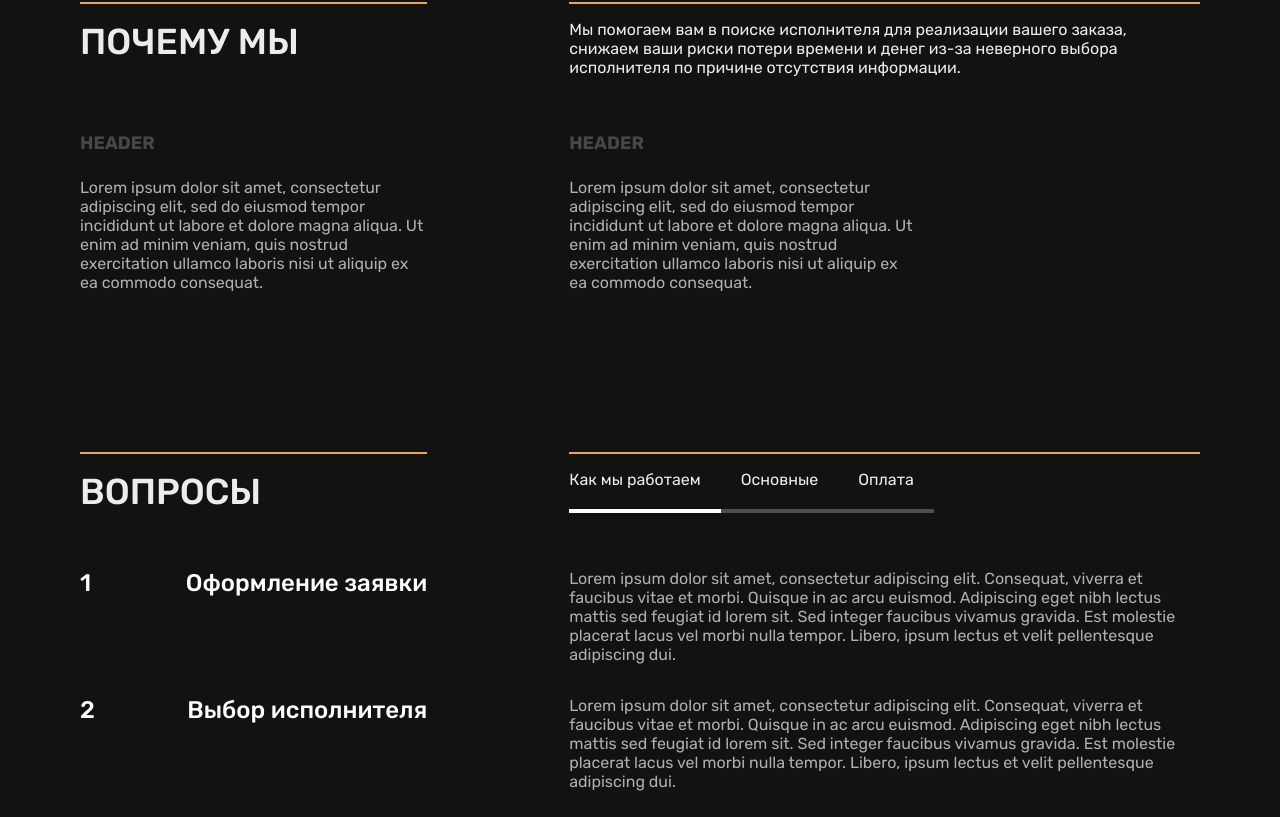
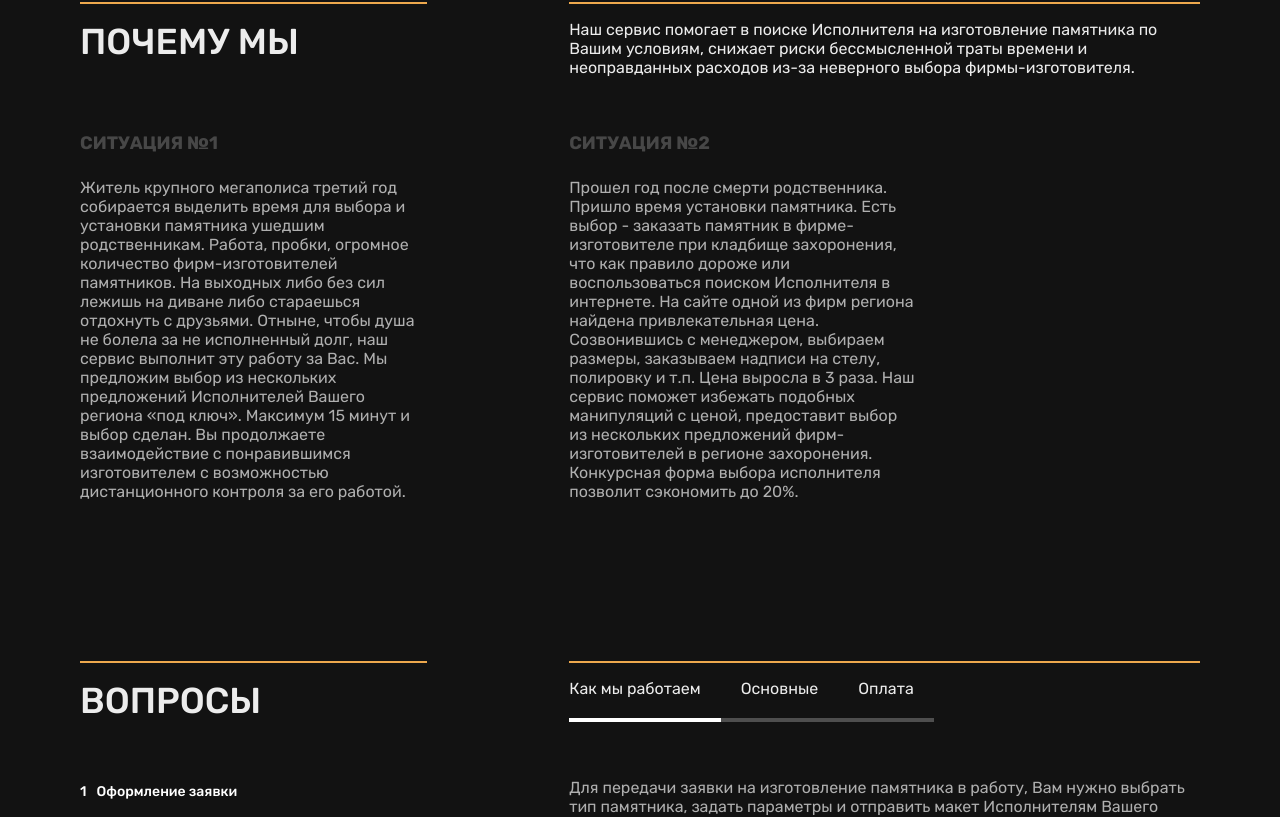
Before and after one commit to profAlexGit/lilac, a Next.js app: page / in a window 1280 px wide. Shown: the part 1937-2754 px from the top of the page. Built offline with nearby package versions, Linux system fonts and the light colour scheme; no server answers.

Commit message:
add content

```diff
--- a/components/sections/section-about/SectionAbout.tsx
+++ b/components/sections/section-about/SectionAbout.tsx
@@ -7,29 +7,39 @@ const SectionAbout: FC = () => {
 			<div className={styles.header}>
 				<h2>Почему мы</h2>
 				<p>
-					Мы помогаем вам в поиске исполнителя для реализации вашего заказа, снижаем ваши
-					риски потери времени и денег из-за неверного выбора исполнителя по причине
-					отсутствия информации.
+					Наш сервис помогает в поиске Исполнителя на изготовление памятника по Вашим
+					условиям, снижает риски бессмысленной траты времени и неоправданных расходов
+					из-за неверного выбора фирмы-изготовителя.
 				</p>
 			</div>
 
 			<div className={styles.content}>
 				<div className={styles.article}>
-					<h5>header</h5>
+					<h5>Ситуация №1</h5>
 					<p>
-						Lorem ipsum dolor sit amet, consectetur adipiscing elit, sed do eiusmod
-						tempor incididunt ut labore et dolore magna aliqua. Ut enim ad minim veniam,
-						quis nostrud exercitation ullamco laboris nisi ut aliquip ex ea commodo
-						consequat.
+						Житель крупного мегаполиса третий год собирается выделить время для выбора и
+						установки памятника ушедшим родственникам. Работа, пробки, огромное
+						количество фирм-изготовителей памятников. На выходных либо без сил лежишь на
+						диване либо стараешься отдохнуть с друзьями. Отныне, чтобы душа не болела за
+						не исполненный долг, наш сервис выполнит эту работу за Вас. Мы предложим
+						выбор из нескольких предложений Исполнителей Вашего региона «под ключ».
+						Максимум 15 минут и выбор сделан. Вы продолжаете взаимодействие с
+						понравившимся изготовителем с возможностью дистанционного контроля за его
+						работой.
 					</p>
 				</div>
 				<div className={styles.article}>
-					<h5>header</h5>
+					<h5>Ситуация №2</h5>
 					<p>
-						Lorem ipsum dolor sit amet, consectetur adipiscing elit, sed do eiusmod
-						tempor incididunt ut labore et dolore magna aliqua. Ut enim ad minim veniam,
-						quis nostrud exercitation ullamco laboris nisi ut aliquip ex ea commodo
-						consequat.
+						Прошел год после смерти родственника. Пришло время установки памятника. Есть
+						выбор - заказать памятник в фирме-изготовителе при кладбище захоронения, что
+						как правило дороже или воспользоваться поиском Исполнителя в интернете. На
+						сайте одной из фирм региона найдена привлекательная цена. Созвонившись с
+						менеджером, выбираем размеры, заказываем надписи на стелу, полировку и т.п.
+						Цена выросла в 3 раза. Наш сервис поможет избежать подобных манипуляций с
+						ценой, предоставит выбор из нескольких предложений фирм-изготовителей в
+						регионе захоронения. Конкурсная форма выбора исполнителя позволит сэкономить
+						до 20%.
 					</p>
 				</div>
 			</div>
--- a/components/sections/section-faq/TabContent.tsx
+++ b/components/sections/section-faq/TabContent.tsx
@@ -7,60 +7,60 @@ const aboutWork: ITabContentItem[] = [
 		num: 1,
 		question: 'Оформление заявки',
 		answer:
-			'Lorem ipsum dolor sit amet, consectetur adipiscing elit. Consequat, viverra et faucibus vitae et morbi. Quisque in ac arcu euismod. Adipiscing eget nibh lectus mattis sed feugiat id lorem sit. Sed integer faucibus vivamus gravida. Est molestie placerat lacus vel morbi nulla tempor. Libero, ipsum lectus et velit pellentesque adipiscing dui.',
+			'Для передачи заявки на изготовление памятника в работу, Вам нужно выбрать тип памятника, задать параметры и отправить макет Исполнителям Вашего региона.',
 	},
 	{
 		num: 2,
 		question: 'Выбор исполнителя',
 		answer:
-			'Lorem ipsum dolor sit amet, consectetur adipiscing elit. Consequat, viverra et faucibus vitae et morbi. Quisque in ac arcu euismod. Adipiscing eget nibh lectus mattis sed feugiat id lorem sit. Sed integer faucibus vivamus gravida. Est molestie placerat lacus vel morbi nulla tempor. Libero, ipsum lectus et velit pellentesque adipiscing dui.',
+			'В течении суток Вам поступят предложения от нескольких Исполнителей Вашего региона. Вам остается только выбрать фирму-изготовителя с приемлемой ценой, сроками, портфолио (образцами работ).',
 	},
 	{
 		num: 3,
 		question: 'Заключение договора',
-		answer:
-			'Lorem ipsum dolor sit amet, consectetur adipiscing elit. Consequat, viverra et faucibus vitae et morbi. Quisque in ac arcu euismod. Adipiscing eget nibh lectus mattis sed feugiat id lorem sit. Sed integer faucibus vivamus gravida. Est molestie placerat lacus vel morbi nulla tempor. Libero, ipsum lectus et velit pellentesque adipiscing dui.',
+		answer: 'После выбора Исполнителя, Вы сможете напрямую общаться с ним по всем важным моментам: заключение договора, порядок оплаты, корректировки по заказу.',
 	},
 ];
 
 const primary: ITabContentItem[] = [
 	{
 		num: 1,
-		question: 'Вопрос 1',
+		question: 'Как узнать окончательную цену на памятник, чтобы больше не доплачивать?',
 		answer:
-			'Lorem ipsum dolor sit amet, consectetur adipiscing elit. Consequat, viverra et faucibus vitae et morbi. Quisque in ac arcu euismod. Adipiscing eget nibh lectus mattis',
+			'Предложения от Исполнителя поступают к Вам по принципу «все включено», учитывая в том числе Ваши пожелания по доставке и установке. Цена исполнения может подлежать корректировке только, если Вы сами этого захотите и внесете дополнения в работу, выбранной фирмы-изготовителя или подадите новую заявку на сайте.',
 	},
 	{
 		num: 2,
-		question: 'Вопрос 2',
+		question:
+			'Живу в другом городе. Нет возможности приехать. Могу ли я заказать на Вашем сервисе памятник и быть уверенным в точном исполнении заказа?',
 		answer:
-			'Lorem ipsum dolor sit amet, consectetur adipiscing elit. Consequat, viverra et faucibus vitae et morbi. Quisque in ac arcu euismod. Adipiscing eget nibh lectus mattis sed feugiat id lorem sit. Sed integer faucibus vivamus gravida. Est molestie',
+			'Через наш сервис делаете заказ в регионе захоронения. Выбирайте Исполнителя, заключайте договор, разбивайте заказ на этапы, смотрите видео или фото отчеты от ходе работ, оплачивайте услуги по принципу «безопасная сделка» (см. раздел Оплата)',
 	},
 	{
 		num: 3,
-		question: 'Вопрос 3',
-		answer:
-			'Lorem ipsum dolor sit amet, consectetur adipiscing elit. Consequat, viverra et faucibus vitae et morbi. Quisque in ac arcu euismod. Adipiscing eget nibh lectus mattis sed feugiat id lorem sit. Sed integer faucibus vivamus gravida.',
+		question: 'Чем Ваш сервис лучше других? Какую проблему он помогает решить?',
+		answer: 'Наш сервис является единственным в России, где условия диктует не фирма, оказывающая услугу, а Заказчик, который получает широкий выбор, исходя из своих пожеланий. Вы экономите массу времени на объезд/обзвон большого количества Исполнителей, избегаете манипуляций с ценой, получая цену «под ключ». Сервис совершенно бесплатно решаем поставленную Вами задачу.',
 	},
 ];
 const payment: ITabContentItem[] = [
 	{
 		num: 1,
-		question: 'Pay 1',
+		question: 'Какова стоимость услуг сервиса по поиску наилучшего варианта памятника? ',
 		answer:
-			'Lorem ipsum dolor sit amet, consectetur adipiscing elit. Consequat, viverra et faucibus vitae et morbi. Quisque in ac arcu euismod. Adipiscing eget nibh lectus mattis sed feugiat id lorem sit. Sed integer faucibus vivamus gravida. Est molestie placerat lacus vel morbi nulla tempor. Libero, ipsum lectus et velit pellentesque adipiscing dui.',
+			'Для Заказчика поиска лучшего предложения на изготовление памятника на место захоронения -  услуги нашего сервиса абсолютно бесплатны.',
 	},
 	{
 		num: 2,
-		question: 'Pay 2',
+		question: 'Что такое оплата по принципу «безопасная сделка»?',
 		answer:
-			'Lorem ipsum dolor sit amet, consectetur adipiscing elit. Consequat, viverra et faucibus vitae et morbi. Quisque in ac arcu euismod. Adipiscing eget nibh lectus mattis sed feugiat id lorem sit. Sed integer faucibus vivamus gravida. Est molestie placerat lacus vel morbi nulla tempor. Libero, ipsum lectus et velit pellentesque adipiscing dui.',
+			'После создания заказа, на карте заказчика блокируется нужная сумма. После подтвереждения выполнения заказа заказчиком сервис автоматически переводит оплату исполнителю',
 	},
 	{
 		num: 3,
-		question: 'Pay 3',
+		question:
+			'Могу ли я использовать принцип оплаты «безопасная сделка», если предусматривается предоплата?',
 		answer:
-			'Lorem ipsum dolor sit amet, consectetur adipiscing elit. Consequat, viverra et faucibus vitae et morbi. Quisque in ac arcu euismod. Adipiscing eget nibh lectus mattis sed feugiat id lorem sit. Sed integer faucibus vivamus gravida. Est molestie placerat lacus vel morbi nulla tempor. Libero, ipsum lectus et velit pellentesque adipiscing dui.',
+			'По договоренности с Исполнителем оплату услуг можно разбить на этапы. Согласно договора на оказание услуг, Вы перечисляете предоплату Исполнителю. Исполнитель выполняет очередной этап и предоставляет Вам отчет об исполнении (видео/фото отчет или выезд на место). Вы подтверждаете качественное исполнение работ и сервис дает команду Кассе на оплату оставшейся/очередной суммы.',
 	},
 ];
 
--- a/components/sections/section-faq/styles.module.scss
+++ b/components/sections/section-faq/styles.module.scss
@@ -100,10 +100,10 @@
 			.tabItem-question {
 				min-width: 31%;
 				display: flex;
-				justify-content: space-between;
+				// justify-content: space-between;
 				margin-right: 142px;
 				font-weight: 500;
-				font-size: 24px;
+				font-size: 14px;
 				line-height: 28px;
 				color: #ffffff;
 
--- a/components/sections/section-reviews/ReviewCard.tsx
+++ b/components/sections/section-reviews/ReviewCard.tsx
@@ -4,7 +4,6 @@ import styles from './styles.module.scss';
 import {IReviewContent} from './types';
 
 const ReviewCard: FC<IReviewContent> = ({review}) => {
-	debugger
 	return (
 		<div className={styles.reviewCard} id={review._id.toString()}>
 			<div className={`${styles.quotes} ${styles['quotes-straight']}`}>
--- a/components/sections/section-reviews/Slider.tsx
+++ b/components/sections/section-reviews/Slider.tsx
@@ -92,7 +92,6 @@ interface IReviews {
 }
 
 const Slider: FC<IReviews> = ({reviews}) => {
-	debugger
 	const width = useWindowWidth();
 
 	let elemOnPage = getElemOnPage(width);
```
Also changed, not shown: components/sections/section-services/sectionServices.tsx (+5 -6 lines).
